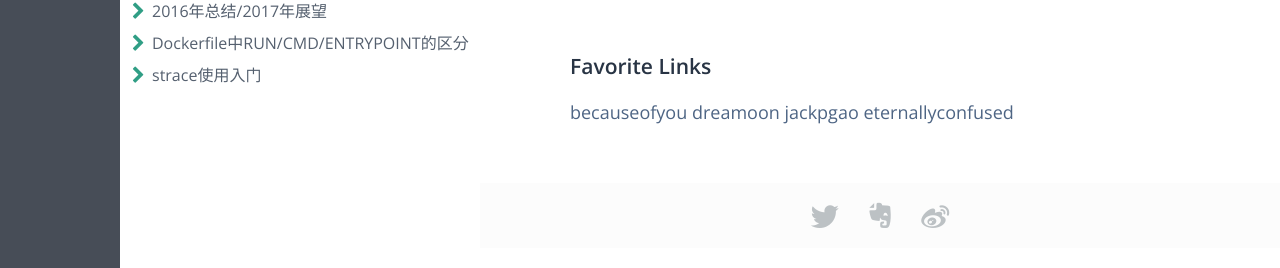
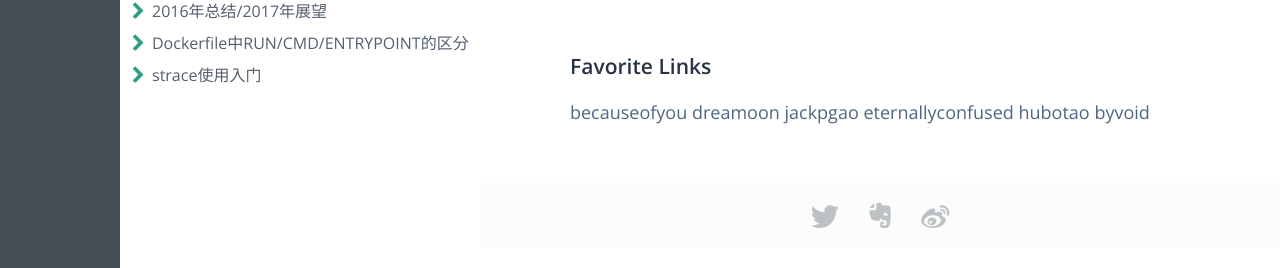
Before and after one commit to Jacco-su/IvanJobs.github.io, a Jekyll site: the page built from index.md, in a window 1280 px wide. Shown: the part 629-897 px from the top of the page. Built offline with Jekyll 4.4.1, drawn with Linux system fonts in a browser that asks for light colours; some web fonts are replaced; comment, search, counter and statistics services are not loaded.

Commit message:
add two links

```diff
--- a/index.md
+++ b/index.md
@@ -24,3 +24,5 @@ ivan1377@163.com
 [dreamoon](https://dreamoon4.blogspot.com/)
 [jackpgao](https://jackpgao.github.io/)
 [eternallyconfused](http://eternallyconfuzzled.com/)
+[hubotao](http://amber.botao.hu/)
+[byvoid](https://www.byvoid.com/)
```
